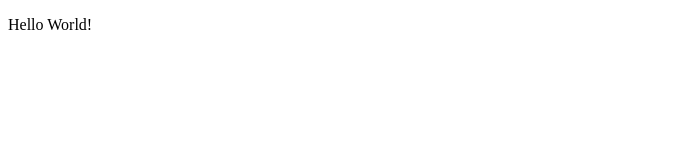
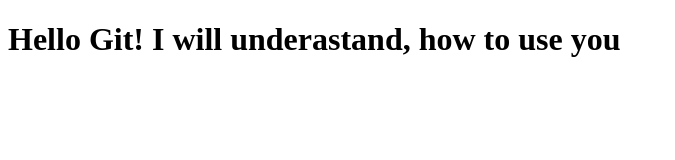
Before and after one commit to HCK-git/JS_learning, a plain HTML site: page index.html in a window 1280 px wide. Shown: the whole page, without its empty margins (0-675 px from the left). Drawn offline with Linux system fonts and the light colour scheme.

Commit message:
second commit

```diff
--- a/index.html
+++ b/index.html
@@ -7,7 +7,7 @@
     <title>Document</title>
 </head>
 <body>
-    <p>Hello World!</p>
+    <h1>Hello Git! I will underastand, how to use you </h1>
 
     <!-- <script>
         alert(1);
```
